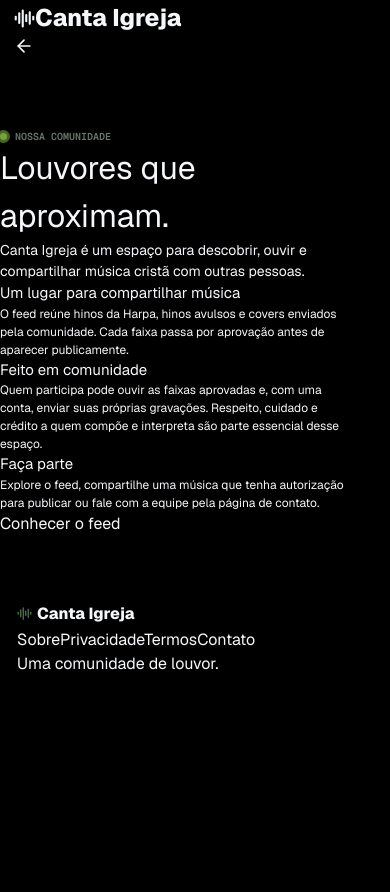
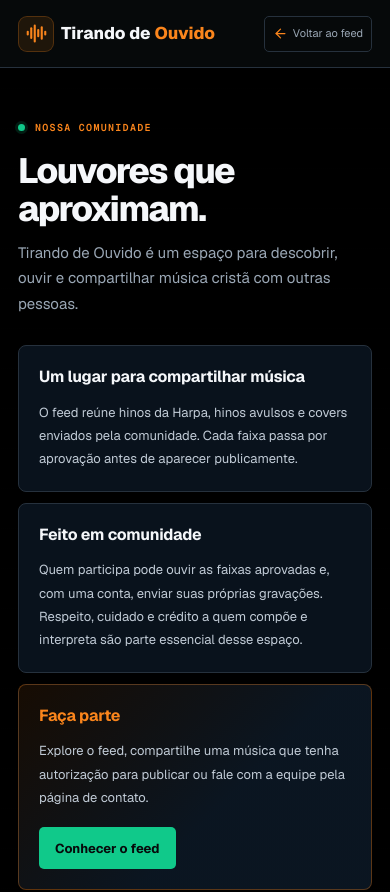
Before and after one commit to ezequiasgscosta/oportunidade, a Next.js app: page /sobre in a window 390 px wide. Shown: the top 892 px of the page. Before the commit the page ends 844 px from the top, so only its background shows below. Built offline with nearby package versions, Linux system fonts and the light colour scheme; no server answers.

Commit message:
adicionando politicas

```diff
--- a/app/components/layout-informativo.tsx
+++ b/app/components/layout-informativo.tsx
@@ -25,9 +25,9 @@ export default function LayoutInformativo({
   return (
     <div className="app-shell info-shell">
       <header className="topbar info-topbar">
-        <Link className="brand" href="/" aria-label="Canta Igreja, página inicial">
+        <Link className="brand" href="/" aria-label="Tirando de Ouvido, página inicial">
           <span className="brand-mark"><AudioLines size={21} strokeWidth={2.4} /></span>
-          <span className="brand-word">Canta <span>Igreja</span></span>
+          <span className="brand-word">Tirando de <span>Ouvido</span></span>
         </Link>
         <Link className="info-home-link" href="/"><ArrowLeft size={15} /> Voltar ao feed</Link>
       </header>
@@ -40,7 +40,7 @@ export default function LayoutInformativo({
       </main>
 
       <footer className="info-footer">
-        <Link className="footer-brand" href="/"><AudioLines size={15} /> Canta Igreja</Link>
+        <Link className="footer-brand" href="/"><AudioLines size={15} /> Tirando de Ouvido</Link>
         <nav aria-label="Informações do site">
           {linksInformativos.map((link) => <Link href={link.href} key={link.href}>{link.label}</Link>)}
         </nav>
--- a/app/components/paginas-informativas/paginas-informativas.css
+++ b/app/components/paginas-informativas/paginas-informativas.css
@@ -1,16 +1,347 @@
-/* Informational pages */
+/* Páginas informativas */
 
-@media (max-width: 520px) {
-  .info-topbar { padding: 0 14px; }
-  .info-home-link { font-size: 0; }
-  .info-home-link svg { width: 20px; height: 20px; }
-  .info-content { width: calc(100% - 34px); padding: 49px 0; }
-  .info-content > h1 { font-size: 32px; }
-  .info-intro { font-size: 14px; }
-  .info-body h2 { font-size: 15px; }
-  .info-body p { font-size: 12px; }
-  .contact-card { grid-template-columns: 34px minmax(0, 1fr); gap: 11px; padding: 14px; }
-  .contact-icon { width: 34px; height: 34px; }
-  .info-footer { align-items: flex-start; flex-direction: column; gap: 11px; padding: 17px; }
-  .info-footer > nav { gap: 13px; }
+.info-shell {
+  background-color: var(--background);
 }
+
+.info-topbar {
+  display: flex;
+  min-height: 76px;
+  align-items: center;
+  justify-content: space-between;
+  gap: 20px;
+  padding: 0 max(6vw, calc((100vw - 1240px) / 2));
+  border-bottom: 1px solid var(--border);
+  background: rgb(7 10 11 / 94%);
+  backdrop-filter: blur(14px);
+}
+
+.info-topbar .brand {
+  gap: 9px;
+  color: var(--text);
+  text-decoration: none;
+}
+
+.info-topbar .brand-mark {
+  display: grid;
+  width: 40px;
+  height: 40px;
+  flex: 0 0 auto;
+  place-items: center;
+  border: 1px solid rgb(250 133 28 / 24%);
+  border-radius: 9px;
+  background: rgb(250 133 28 / 10%);
+  color: var(--primary);
+}
+
+.info-topbar .brand-word {
+  color: var(--text);
+  font-size: 19px;
+  font-weight: 750;
+}
+
+.info-topbar .brand-word span {
+  color: var(--primary);
+}
+
+.info-home-link {
+  display: inline-flex;
+  min-height: 38px;
+  align-items: center;
+  gap: 8px;
+  padding: 0 11px;
+  border: 1px solid var(--border);
+  border-radius: 5px;
+  color: var(--text-secondary);
+  font-size: 12px;
+  text-decoration: none;
+  transition: border-color 150ms ease, color 150ms ease, background 150ms ease;
+}
+
+.info-home-link:hover {
+  border-color: var(--primary);
+  background: var(--card);
+  color: var(--text);
+}
+
+.info-home-link svg {
+  color: var(--primary);
+}
+
+.info-content {
+  width: min(100% - 48px, 780px);
+  margin: 0 auto;
+  padding: 72px 0 88px;
+}
+
+.info-content > .eyebrow {
+  gap: 10px;
+  color: var(--primary);
+  font-size: 10px;
+  letter-spacing: 0.13em;
+}
+
+.info-content > .eyebrow .live-dot {
+  background: var(--green);
+  box-shadow: 0 0 0 3px rgb(16 201 138 / 14%);
+}
+
+.info-content > h1 {
+  margin: 22px 0 12px;
+  color: var(--text);
+  font-size: clamp(36px, 6vw, 52px);
+  font-weight: 750;
+  letter-spacing: -0.045em;
+  line-height: 1.08;
+}
+
+.info-intro {
+  max-width: 680px;
+  margin: 0;
+  color: var(--text-secondary);
+  font-size: 17px;
+  line-height: 1.75;
+}
+
+.info-body {
+  display: grid;
+  gap: 14px;
+  margin-top: 40px;
+}
+
+.info-body > section {
+  padding: 24px 28px;
+  border: 1px solid var(--border);
+  border-radius: 10px;
+  background: rgb(13 26 40 / 72%);
+}
+
+.info-body > section h2 {
+  margin: 0 0 12px;
+  color: var(--text);
+  font-size: 18px;
+  font-weight: 650;
+  letter-spacing: -0.015em;
+  line-height: 1.4;
+}
+
+.info-body > section p {
+  margin: 0;
+  color: #c1cbd6;
+  font-size: 14px;
+  line-height: 1.85;
+}
+
+.info-body > section p + p {
+  margin-top: 12px;
+}
+
+.info-body a {
+  color: var(--primary);
+  text-decoration-color: rgb(250 133 28 / 45%);
+  text-underline-offset: 3px;
+}
+
+.info-body a:hover {
+  color: #ffad5c;
+  text-decoration-color: currentColor;
+}
+
+.info-updated {
+  justify-self: start;
+  margin: 0 0 4px;
+  padding: 7px 11px;
+  border: 1px solid var(--border);
+  border-radius: 999px;
+  color: var(--text-secondary);
+  font-size: 11px;
+}
+
+.info-body > .info-callout {
+  border-color: rgb(250 133 28 / 32%);
+  background: linear-gradient(135deg, rgb(250 133 28 / 9%), rgb(13 26 40 / 82%) 58%);
+}
+
+.info-callout h2 {
+  color: var(--primary) !important;
+}
+
+.info-action {
+  display: inline-flex;
+  min-height: 42px;
+  align-items: center;
+  justify-content: center;
+  margin-top: 18px;
+  padding: 0 16px;
+  border-radius: 5px;
+  background: var(--green);
+  color: #070a0b !important;
+  font-size: 13px;
+  font-weight: 650;
+  text-decoration: none;
+  transition: background 150ms ease, transform 150ms ease;
+}
+
+.info-action:hover {
+  transform: translateY(-1px);
+  background: #0eb77e;
+}
+
+.contact-card {
+  display: grid;
+  grid-template-columns: 46px minmax(0, 1fr);
+  align-items: start;
+  gap: 16px;
+}
+
+.contact-card > div {
+  min-width: 0;
+}
+
+.contact-icon {
+  display: grid;
+  width: 46px;
+  height: 46px;
+  place-items: center;
+  border: 1px solid rgb(250 133 28 / 24%);
+  border-radius: 9px;
+  background: rgb(250 133 28 / 10%);
+  color: var(--primary);
+}
+
+.contact-card h2 {
+  margin-bottom: 10px !important;
+}
+
+.contact-email {
+  display: inline-flex;
+  align-items: center;
+  gap: 8px;
+  margin: 0 0 12px;
+  font-size: 14px;
+  font-weight: 600;
+  overflow-wrap: anywhere;
+}
+
+.info-footer {
+  display: flex;
+  width: min(100% - 48px, 1120px);
+  min-height: 90px;
+  align-items: center;
+  justify-content: space-between;
+  gap: 24px;
+  margin: 0 auto;
+  padding: 22px 0;
+  border-top: 1px solid var(--border);
+  color: var(--text-secondary);
+  font-size: 12px;
+}
+
+.info-footer .footer-brand {
+  flex: 0 0 auto;
+  color: var(--text);
+  font-size: 14px;
+}
+
+.info-footer .footer-brand svg {
+  color: var(--primary);
+}
+
+.info-footer > nav {
+  display: flex;
+  flex-wrap: wrap;
+  gap: 18px;
+}
+
+.info-footer > nav a {
+  color: var(--text-secondary);
+  text-decoration: none;
+  transition: color 150ms ease;
+}
+
+.info-footer > nav a:hover {
+  color: var(--primary);
+}
+
+@media (max-width: 640px) {
+  .info-topbar {
+    min-height: 68px;
+    padding: 0 18px;
+  }
+
+  .info-topbar .brand {
+    gap: 7px;
+  }
+
+  .info-topbar .brand-mark {
+    width: 36px;
+    height: 36px;
+  }
+
+  .info-topbar .brand-word {
+    font-size: 17px;
+  }
+
+  .info-home-link {
+    min-height: 36px;
+    gap: 5px;
+    padding: 0 8px;
+    font-size: 11px;
+  }
+
+  .info-content {
+    width: calc(100% - 36px);
+    padding: 52px 0 64px;
+  }
+
+  .info-content > h1 {
+    margin-top: 17px;
+    font-size: clamp(32px, 9vw, 42px);
+  }
+
+  .info-intro {
+    font-size: 15px;
+    line-height: 1.7;
+  }
+
+  .info-body {
+    gap: 11px;
+    margin-top: 29px;
+  }
+
+  .info-body > section {
+    padding: 20px;
+    border-radius: 8px;
+  }
+
+  .info-body > section h2 {
+    font-size: 16px;
+  }
+
+  .info-body > section p {
+    font-size: 13px;
+    line-height: 1.8;
+  }
+
+  .contact-card {
+    grid-template-columns: 38px minmax(0, 1fr);
+    gap: 12px;
+  }
+
+  .contact-icon {
+    width: 38px;
+    height: 38px;
+  }
+
+  .info-footer {
+    width: calc(100% - 36px);
+    align-items: flex-start;
+    flex-direction: column;
+    gap: 15px;
+    padding: 20px 0 26px;
+  }
+
+  .info-footer > nav {
+    gap: 12px 18px;
+  }
+}
--- a/app/contato/page.tsx
+++ b/app/contato/page.tsx
@@ -3,8 +3,8 @@ import { Mail, MessageCircle } from "lucide-react";
 import LayoutInformativo from "../components/layout-informativo";
 
 export const metadata: Metadata = {
-  title: "Contato | Canta Igreja",
-  description: "Entre em contato com a equipe do Canta Igreja.",
+  title: "Contato | Tirando de Ouvido",
+  description: "Entre em contato com a equipe do Tirando de Ouvido.",
 };
 
 export default function ContactPage() {
--- a/app/page.tsx
+++ b/app/page.tsx
@@ -393,8 +393,8 @@ export default function Home() {
       </div>
 
       {modal && (
-        <div className="modal-backdrop" role="presentation" onMouseDown={(event) => { if (event.target === event.currentTarget) setModal(null); }}>
-          <section className="modal-panel" role="dialog" aria-modal="true" aria-labelledby="modal-title">
+        <div className={`modal-backdrop${modal === "submit" ? " fundo-envio-musica" : ""}`} role="presentation" onMouseDown={(event) => { if (event.target === event.currentTarget) setModal(null); }}>
+          <section className={`modal-panel${modal === "submit" ? " envio-musica" : ""}`} role="dialog" aria-modal="true" aria-labelledby="modal-title">
             <button className="modal-close" onClick={() => setModal(null)} aria-label="Fechar"><X size={19} /></button>
             {modal === "auth" ? (
               <>
--- a/app/privacidade/page.tsx
+++ b/app/privacidade/page.tsx
@@ -2,8 +2,8 @@ import type { Metadata } from "next";
 import LayoutInformativo from "../components/layout-informativo";
 
 export const metadata: Metadata = {
-  title: "Política de Privacidade | Canta Igreja",
-  description: "Saiba como o Canta Igreja utiliza dados, cookies, analytics e anúncios.",
+  title: "Política de Privacidade | Tirando de Ouvido",
+  description: "Saiba como o Tirando de Ouvido utiliza dados, cookies, analytics e anúncios.",
 };
 
 export default function PrivacyPage() {
@@ -11,7 +11,7 @@ export default function PrivacyPage() {
     <LayoutInformativo
       categoria="SEUS DADOS"
       titulo="Política de privacidade"
-      descricao="Esta página explica quais informações são usadas para operar o Canta Igreja, incluindo cookies, analytics e publicidade."
+      descricao="Esta página explica quais informações são usadas para operar o Tirando de Ouvido, incluindo cookies, analytics e publicidade."
     >
       <p className="info-updated">Última atualização: 21 de outubro de 2026</p>
       <section>
--- a/app/sobre/page.tsx
+++ b/app/sobre/page.tsx
@@ -3,8 +3,8 @@ import Link from "next/link";
 import LayoutInformativo from "../components/layout-informativo";
 
 export const metadata: Metadata = {
-  title: "Sobre | Canta Igreja",
-  description: "Conheça o Canta Igreja e a comunidade que compartilha louvores.",
+  title: "Sobre | Tirando de Ouvido",
+  description: "Conheça o Tirando de Ouvido e a comunidade que compartilha louvores.",
 };
 
 export default function AboutPage() {
@@ -12,7 +12,7 @@ export default function AboutPage() {
     <LayoutInformativo
       categoria="NOSSA COMUNIDADE"
       titulo="Louvores que aproximam."
-      descricao="Canta Igreja é um espaço para descobrir, ouvir e compartilhar música cristã com outras pessoas."
+      descricao="Tirando de Ouvido é um espaço para descobrir, ouvir e compartilhar música cristã com outras pessoas."
     >
       <section>
         <h2>Um lugar para compartilhar música</h2>
--- a/app/termos/page.tsx
+++ b/app/termos/page.tsx
@@ -2,8 +2,8 @@ import type { Metadata } from "next";
 import LayoutInformativo from "../components/layout-informativo";
 
 export const metadata: Metadata = {
-  title: "Termos de uso | Canta Igreja",
-  description: "Condições de uso e envio de músicas ao Canta Igreja.",
+  title: "Termos de uso | Tirando de Ouvido",
+  description: "Condições de uso e envio de músicas ao Tirando de Ouvido.",
 };
 
 export default function TermsPage() {
@@ -11,16 +11,16 @@ export default function TermsPage() {
     <LayoutInformativo
       categoria="COMBINADOS DA COMUNIDADE"
       titulo="Termos de uso"
-      descricao="Ao navegar ou criar uma conta no Canta Igreja, você concorda com estas condições de uso."
+      descricao="Ao navegar ou criar uma conta no Tirando de Ouvido, você concorda com estas condições de uso."
     >
       <p className="info-updated">Última atualização: 21 de outubro de 2026</p>
       <section>
         <h2>Uso do site</h2>
-        <p>Use o Canta Igreja de forma legal, respeitosa e sem prejudicar outras pessoas ou a disponibilidade do serviço. Você é responsável por manter a segurança das credenciais da sua conta e pelas atividades realizadas nela.</p>
+        <p>Use o Tirando de Ouvido de forma legal, respeitosa e sem prejudicar outras pessoas ou a disponibilidade do serviço. Você é responsável por manter a segurança das credenciais da sua conta e pelas atividades realizadas nela.</p>
       </section>
       <section>
         <h2>Envio de músicas e direitos autorais</h2>
-        <p>Ao enviar uma gravação, você confirma que tem os direitos ou as autorizações necessárias para disponibilizar o áudio e as informações fornecidas. O envio concede ao Canta Igreja permissão não exclusiva para armazenar, analisar, reproduzir e disponibilizar a faixa dentro do serviço.</p>
+        <p>Ao enviar uma gravação, você confirma que tem os direitos ou as autorizações necessárias para disponibilizar o áudio e as informações fornecidas. O envio concede ao tirando de ouvido permissão não exclusiva para armazenar, analisar, reproduzir e disponibilizar a faixa dentro do serviço.</p>
         <p>O envio não transfere a propriedade da música. Não envie material que viole direitos autorais, direitos de imagem, privacidade ou outras leis. A equipe pode recusar ou remover conteúdo quando necessário.</p>
       </section>
       <section>
```
Also changed, not shown: app/components/formularios/formularios.css (+104 -0 lines), 1 other file (tests, documents, lock files or other folders).
